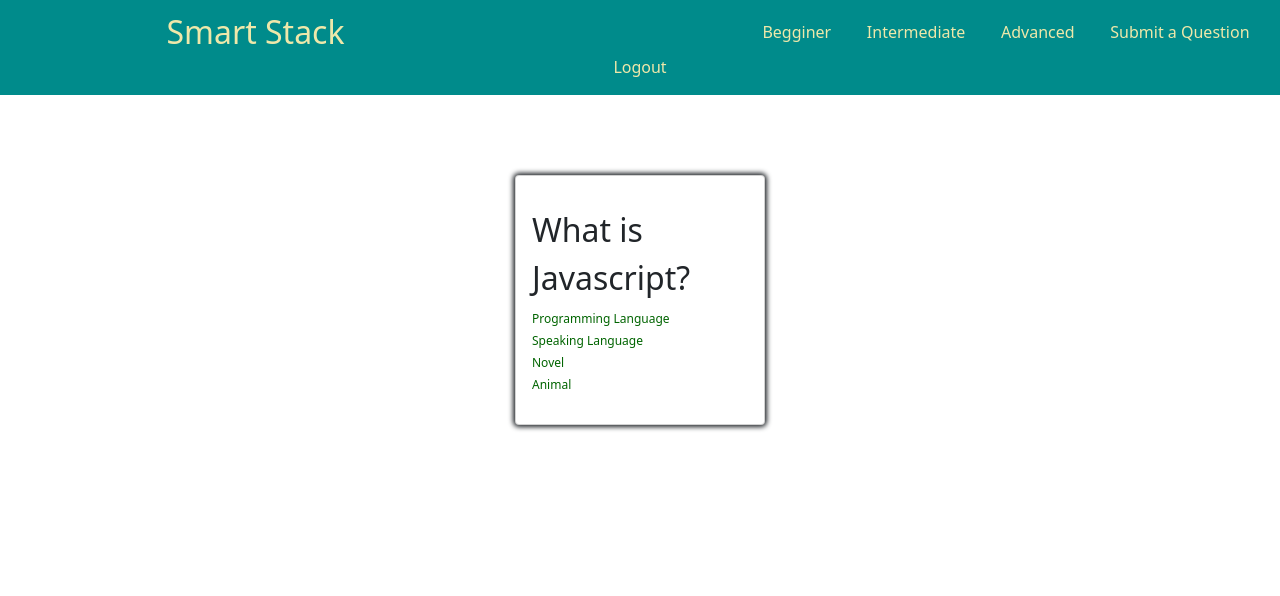
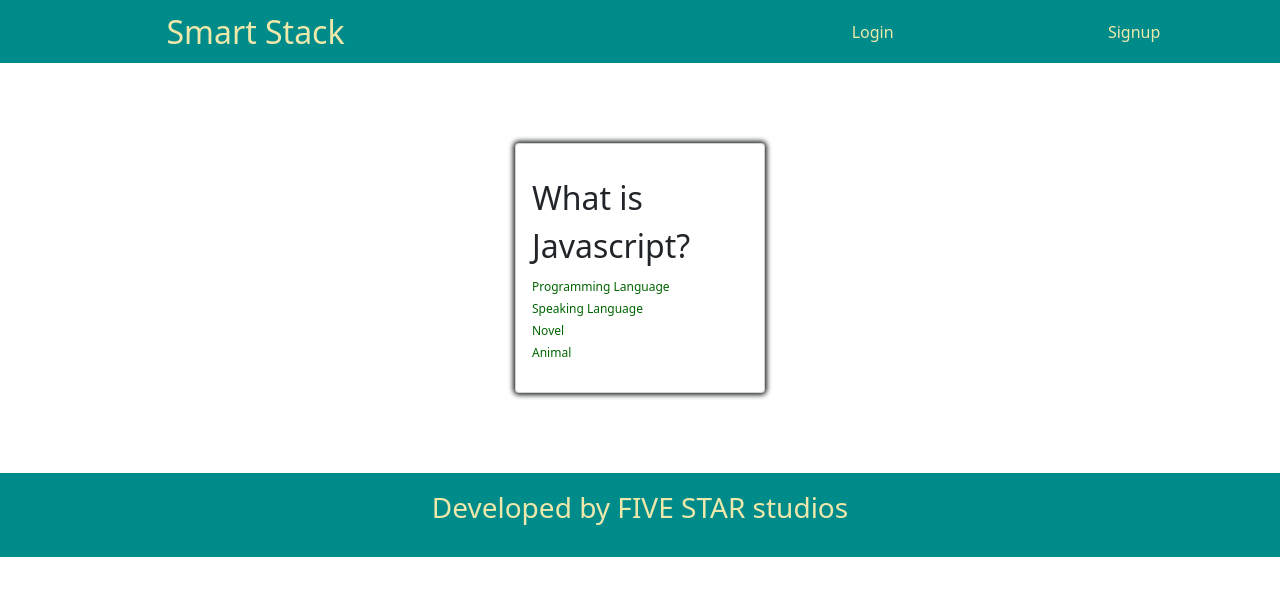
Before and after one commit to oriarh/Smart-Stack, a React (Create React App) app in the folder client/: page / in a window 1280 px wide. Shown: the top 596 px of the page. Built offline with nearby package versions, Linux system fonts and the light colour scheme.

Commit message:
Added a footer

```diff
--- a/client/src/App.css
+++ b/client/src/App.css
@@ -124,3 +124,13 @@
     max-width: 900px;
     margin: 5rem 2rem;
 }
+
+.footer {
+    font-size: 28px;
+    background-color: darkcyan;
+    color: palegoldenrod;
+    text-align: -webkit-center;
+    font-weight: 200 !important;
+    padding: 1%;
+    margin-top: 1%;
+}
--- a/client/src/components/FlashcardApp.js
+++ b/client/src/components/FlashcardApp.js
@@ -1,6 +1,7 @@
 import React, { useState } from 'react';
 import FlashcardList from './FlashcardList'
 import Navigation from './Navigation';
+import Footer from './Footer'
 
 export default function FlashcardApp() {
     const [flashcards, setFlashcards] = useState(flashcardQuestions)
@@ -11,6 +12,7 @@ export default function FlashcardApp() {
         <div className='container'>
           <FlashcardList flashcardsListProp = {flashcards} />
         </div>
+        <Footer/>
     </>
   )
 }
--- /dev/null
+++ b/client/src/components/Footer.js
@@ -0,0 +1,10 @@
+import React from "react";
+
+export default function () {
+
+    return (
+            <div className="footer">
+                <p>Developed by FIVE STAR studios</p>
+            </div>
+    )
+}
--- a/client/src/components/Landingpage.js
+++ b/client/src/components/Landingpage.js
@@ -2,6 +2,7 @@ import React from 'react'
 import { Link, useMatch, useResolvedPath} from 'react-router-dom'
 import Navigation from './Navigation'
 import backgroundImg from '../images/backgroundImg.jpg'
+import Footer from './Footer'
 
 export default function () {
 
@@ -12,6 +13,7 @@ export default function () {
             <div className="welcomeMessage">Welcome to the best app ever</div>
             <img id="topImg" src={backgroundImg} alt="Background Image"/>
         </div>
+        <Footer />
     </>
     )
 }
--- a/client/src/components/Navigation.js
+++ b/client/src/components/Navigation.js
@@ -5,7 +5,7 @@ import { faBars, faTimes } from '@fortawesome/fontawesome-free-solid'
 
 export default function () {
   const Auth = {
-    loggedIn: true
+    loggedIn: false
   }
 
     function CustomLink({ children, to, ...props }) {
```
